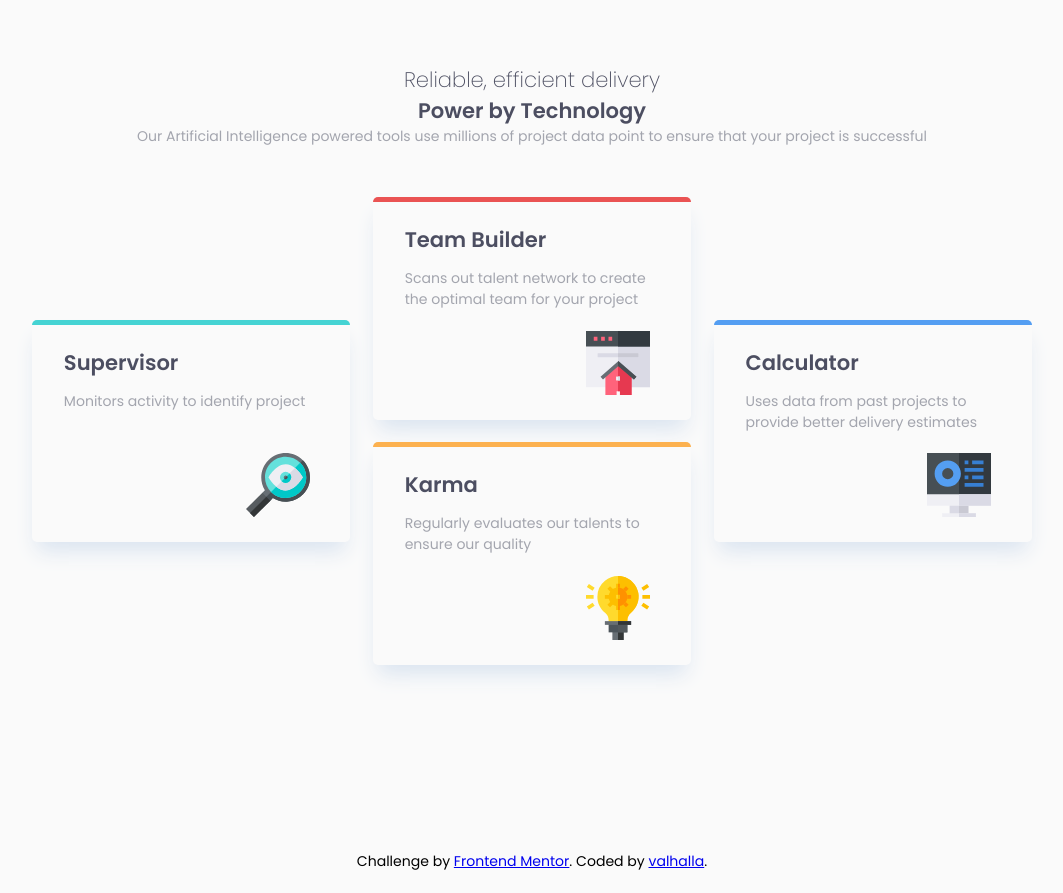
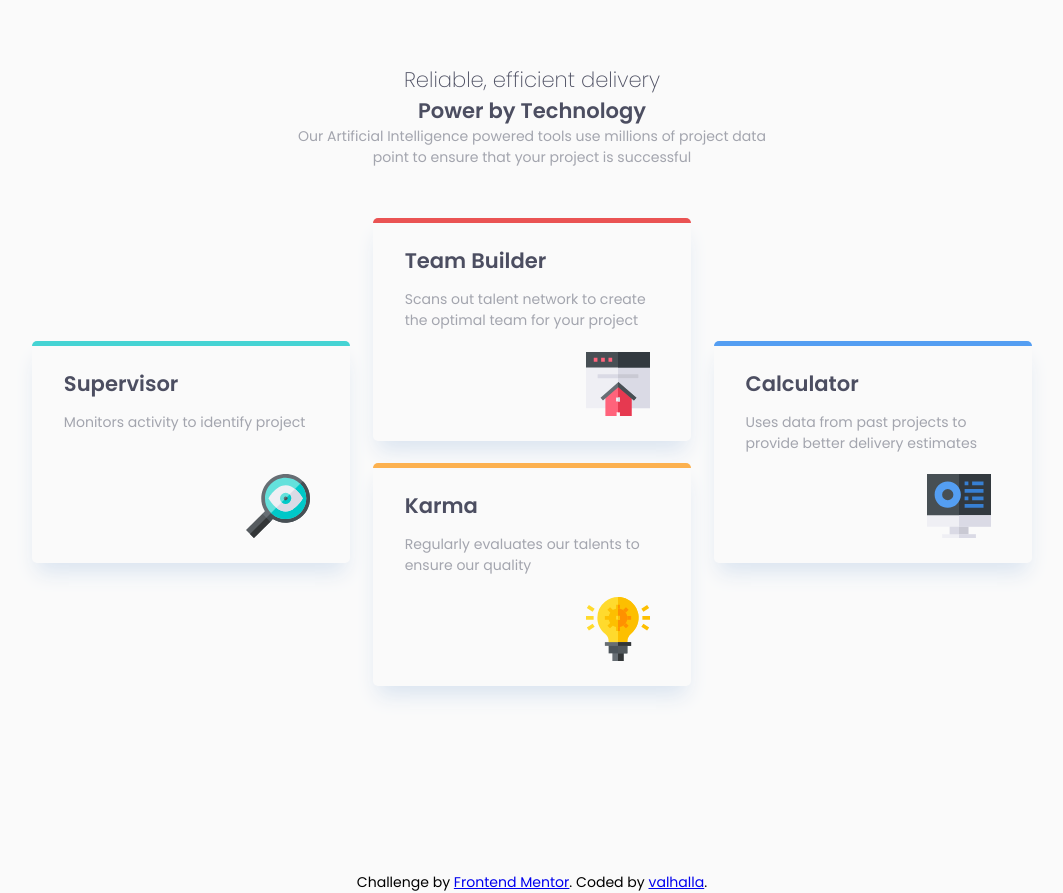
Before and after one commit to Valhalla-2/four-card-feature-section, a plain HTML site: page index.html in a window 1280 px wide. Shown: the whole page, without its empty margins (108-1171 px from the left). Before the commit the page ends 872 px from the top, so only its background shows below. Drawn offline with Linux system fonts and the light colour scheme.

Commit message:
added line break

```diff
--- a/index.html
+++ b/index.html
@@ -21,7 +21,7 @@
     <header id="heading-section">
       <h1 class="heading-light">Reliable, efficient delivery</h1>
       <h1 class="heading-bold">Power by Technology</h1>
-      <p class="header-description">Our Artificial Intelligence powered tools use millions of project data point to ensure that your project is successful </p>
+      <p class="header-description">Our Artificial Intelligence powered tools use millions of project data <br/> point to ensure that your project is successful </p>
     </header>
     <main id="feature-card-section">
       <div class="supervisor-section cards grid-span-2">
```
